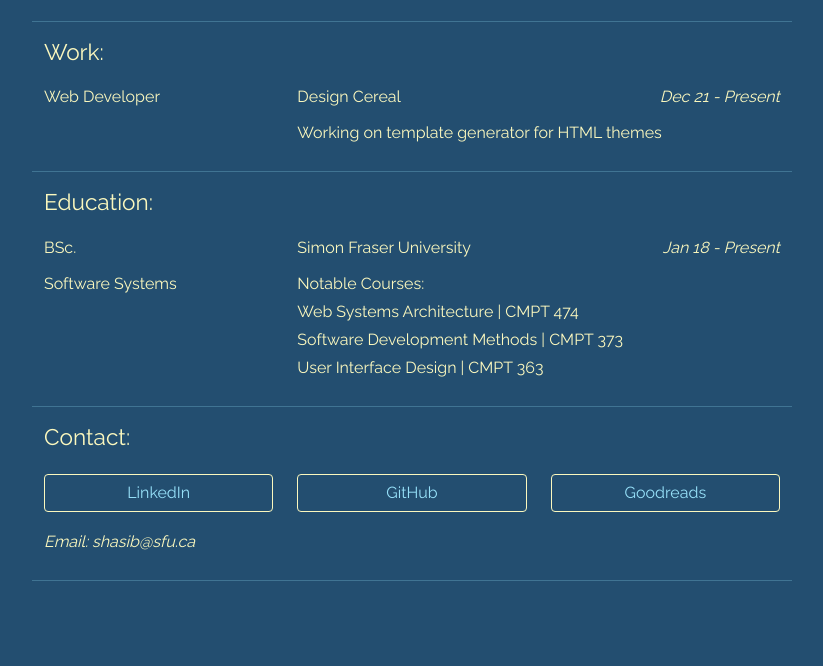
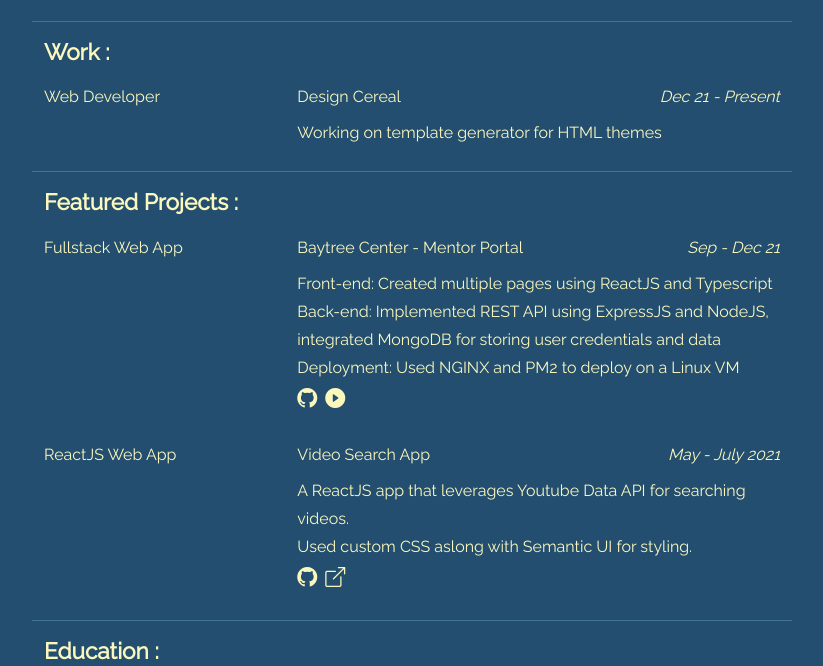
Before and after one commit to saqibhasib/saqibhasib.github.io, a plain HTML site: page index.html in a window 1280 px wide. Shown: the part 134-800 px from the top of the page, without its empty margins (228-1051 px from the left). Drawn offline with nearby package versions, Linux system fonts and the light colour scheme; a script that the page names is missing.

Commit message:
Update projects and other styling

```diff
--- a/index.html
+++ b/index.html
@@ -6,6 +6,7 @@
     <meta name="viewport" content="width=device-width, initial-scale=1.0">
     <!-- <link rel="import" href="/layouts/about.html"> -->
     <link href="https://cdn.jsdelivr.net/npm/bootstrap@5.1.3/dist/css/bootstrap.min.css" rel="stylesheet" integrity="sha384-1BmE4kWBq78iYhFldvKuhfTAU6auU8tT94WrHftjDbrCEXSU1oBoqyl2QvZ6jIW3" crossorigin="anonymous">
+    <link rel="stylesheet" href="https://cdn.jsdelivr.net/npm/bootstrap-icons@1.8.1/font/bootstrap-icons.css">
     <link href="styles/index.css" rel="stylesheet">
     <title>Saqib Hasib</title>
 </head>
@@ -25,7 +26,7 @@
                     </div>
                     <div class="row">
                         <h5 class="col mb-3">
-                            Work:
+                            Work :
                         </h5>
                     </div>
                     <div class="row mb-2">
@@ -64,7 +65,93 @@
                     </div>
                     <div class="row">
                         <h5 class="col mb-3">
-                            Education:
+                            Featured Projects :
+                        </h5>
+                    </div>
+                    <div class="row mb-2">
+                        <div class="col">
+                            <div class="row">
+                                <div class="col-4">
+                                    <div class="">
+                                        Fullstack Web App
+                                    </div>
+                                </div>
+                                <div class="col-4">
+                                        Baytree Center - Mentor Portal
+                                </div>
+                                <div class="col-4 text-end">
+                                    <div class="fst-italic">
+                                        Sep - Dec 21
+                                    </div>
+                                </div>
+                            </div>
+                        </div>
+                    </div>
+                    <div class="row mb-4">
+                        <div class="col-4">
+                            <div class="">
+
+                            </div>
+                        </div>
+                        <div class="col-8">
+                            <div class="">
+                                Front-end: Created multiple pages using ReactJS and Typescript
+                                <br/>
+                                Back-end: Implemented REST API using ExpressJS and NodeJS, integrated MongoDB for storing user credentials and data
+                                <br/>
+                                Deployment: Used NGINX and PM2 to deploy on a Linux VM
+                                <br/>
+                                <div class="fs-5" style="display: flex; justify-content: start;">
+                                    <a class="i-custom bi bi-github me-2" href="https://github.com/saqibhasib/BaytreeMentorPortal"></a>
+                                    <a class="i-custom bi bi-play-circle-fill" href="https://youtu.be/WtJaHvH-bRU"></a>
+                                </div>
+                            </div>
+                        </div>
+                    </div>
+                    <div class="row mb-2">
+                        <div class="col">
+                            <div class="row">
+                                <div class="col-4">
+                                    <div class="">
+                                        ReactJS Web App
+                                    </div>
+                                </div>
+                                <div class="col-4">
+                                    Video Search App
+                                </div>
+                                <div class="col-4 text-end">
+                                    <div class="fst-italic">
+                                        May - July 2021
+                                    </div>
+                                </div>
+                            </div>
+                        </div>
+                    </div>
+                    <div class="row mb-4">
+                        <div class="col-4">
+                            <div class="">
+
+                            </div>
+                        </div>
+                        <div class="col-8">
+                            <div class="">
+                                A ReactJS app that leverages Youtube Data API for searching videos.
+                                <br/>
+                                Used custom CSS aslong with Semantic UI for styling.
+                                <br/>
+                                <div class="fs-5" style="display: flex; justify-content: start;">
+                                    <a class="i-custom bi bi-github me-2" href="https://github.com/saqibhasib/Video-search-app"></a>
+                                    <a class="i-custom bi bi-box-arrow-up-right" href="https://video-search-personalproject.netlify.app/"></a>
+                                </div>
+                            </div>
+                        </div>
+                    </div>
+                    <div class="row line">
+                        <hr/>
+                    </div>
+                    <div class="row">
+                        <h5 class="col mb-3">
+                            Education :
                         </h5>
                     </div>
                     <div class="row mb-2">
@@ -102,7 +189,7 @@
                     </div>
                     <div class="row">
                         <h5 class="col">
-                            Contact:
+                            Contact :
                         </h5>
                     </div>
                     <div class="row mb-3">
--- a/styles/index.css
+++ b/styles/index.css
@@ -15,7 +15,7 @@ p {margin-bottom: 1rem;}
 h1, h2, h3, h4, h5 {
   margin: 3rem 0 1.38rem;
   font-family: 'Raleway', monospace;
-  font-weight: 500;
+  font-weight: 600;
   line-height: 1.3;
 }
 
@@ -42,3 +42,19 @@ hr {
     color: #97E1F9;
     border-color: #FBF8BE;
 }
+
+.i-custom{
+  color: #FBF8BE;
+}
+
+.i-custom.bi-play-circle-fill:hover{
+  color: #b82b12;
+}
+
+.i-custom.bi-github:hover{
+  color: #0e0c0b;
+}
+
+.i-custom.bi-box-arrow-up-right:hover{
+  color: #97E1F9;
+}
```
